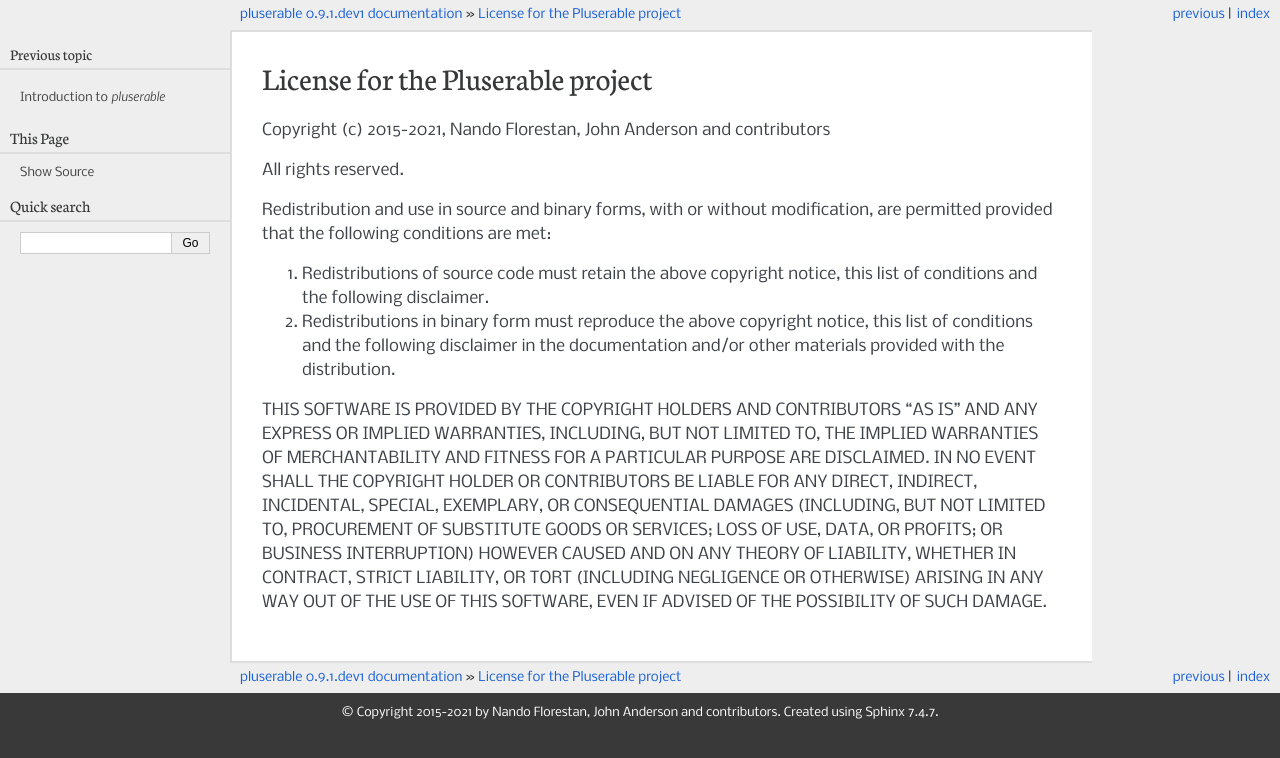
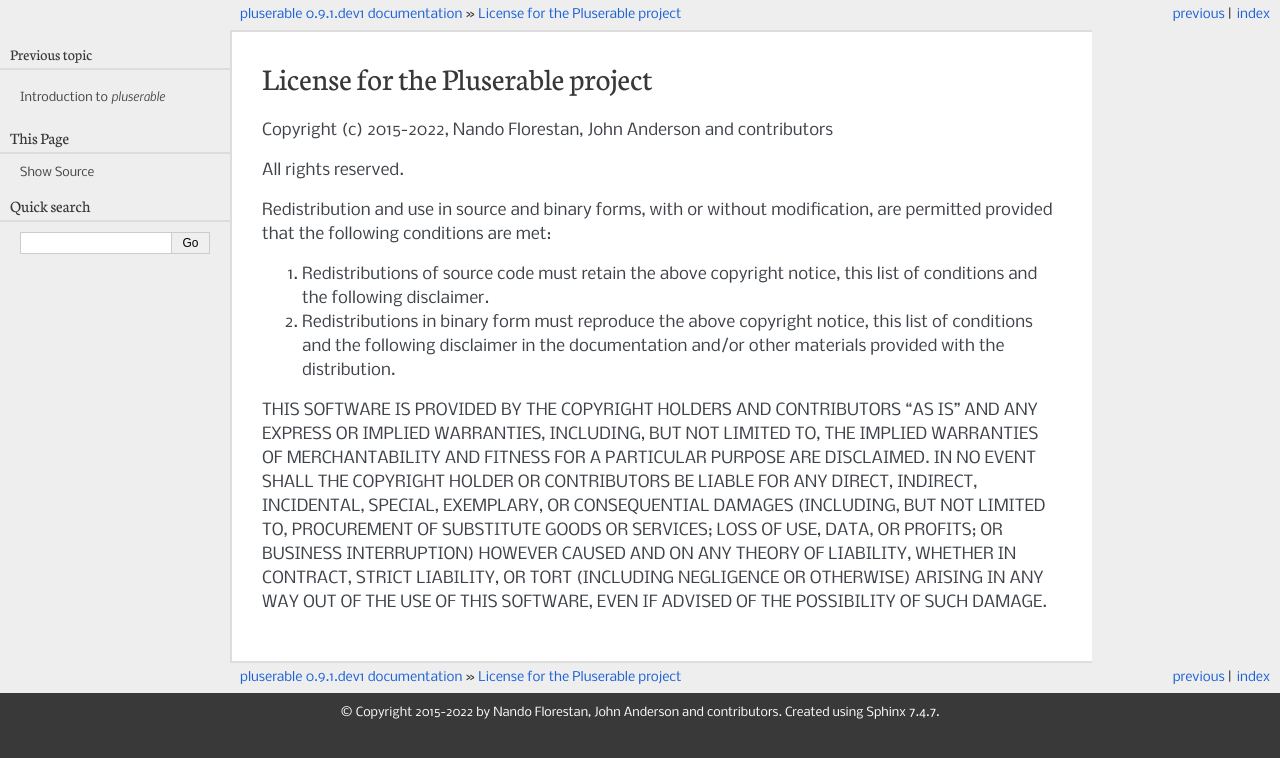
Before and after one commit to nandoflorestan/pluserable, a Sphinx documentation site: the page built from docs/LICENSE.rst, in a window 1280 px wide. Shown: the top 758 px of the page. Built offline with Sphinx 7.4.7, drawn with Linux system fonts in a browser that asks for light colours; pages that are not in the unit, such as notebooks, are missing from menus.

Commit message:
Update versions of dependencies and copyright year

```diff
--- a/docs/LICENSE.rst
+++ b/docs/LICENSE.rst
@@ -2,7 +2,7 @@
 License for the Pluserable project
 ==================================
 
-Copyright (c) 2015-2021, Nando Florestan, John Anderson and contributors
+Copyright (c) 2015-2022, Nando Florestan, John Anderson and contributors
 
 All rights reserved.
 
--- a/docs/conf.py
+++ b/docs/conf.py
@@ -72,7 +72,7 @@
 
 # General information about the project.
 project = 'pluserable'
-copyright = '2015-2021 by Nando Florestan, John Anderson and contributors'
+copyright = '2015-2022 by Nando Florestan, John Anderson and contributors'
 author = 'Nando Florestan'
 
 # The version info for the project you're documenting, acts as replacement for
--- a/setup.py
+++ b/setup.py
@@ -33,8 +33,8 @@
 
 
 requires = [
-    "bag >= 4.0.0",
-    "kerno > 0.6.0",
+    "bag >= 5.0.0",
+    "kerno >= 0.7.0",
     "sqlalchemy",
     "transaction",
     # "cryptacular",
@@ -58,9 +58,9 @@
         "Operating System :: OS Independent",
         "Programming Language :: Python",
         "Programming Language :: Python :: 3",
-        "Programming Language :: Python :: 3.7",
         "Programming Language :: Python :: 3.8",
         "Programming Language :: Python :: 3.9",
+        "Programming Language :: Python :: 3.10",
         "Programming Language :: Python :: Implementation :: CPython",
         "Programming Language :: Python :: Implementation :: PyPy",
         "Topic :: Internet :: WWW/HTTP :: Dynamic Content",
```
